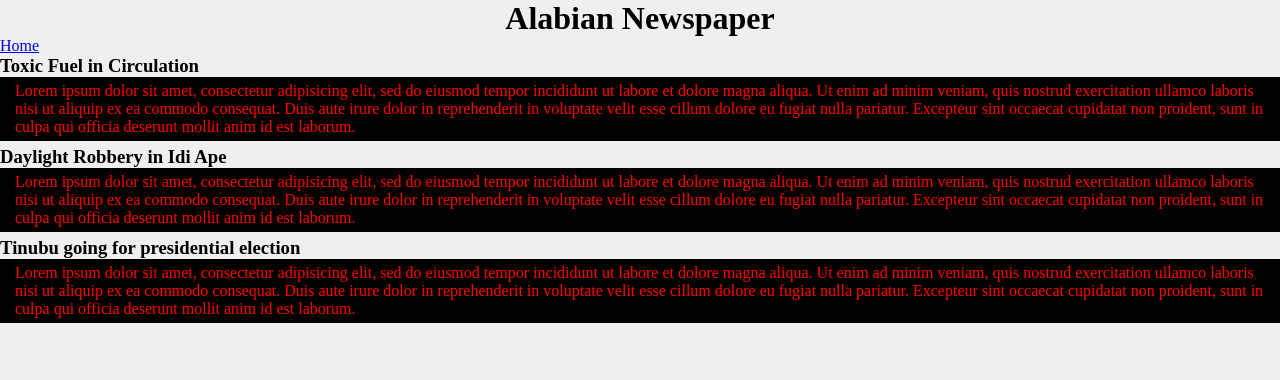
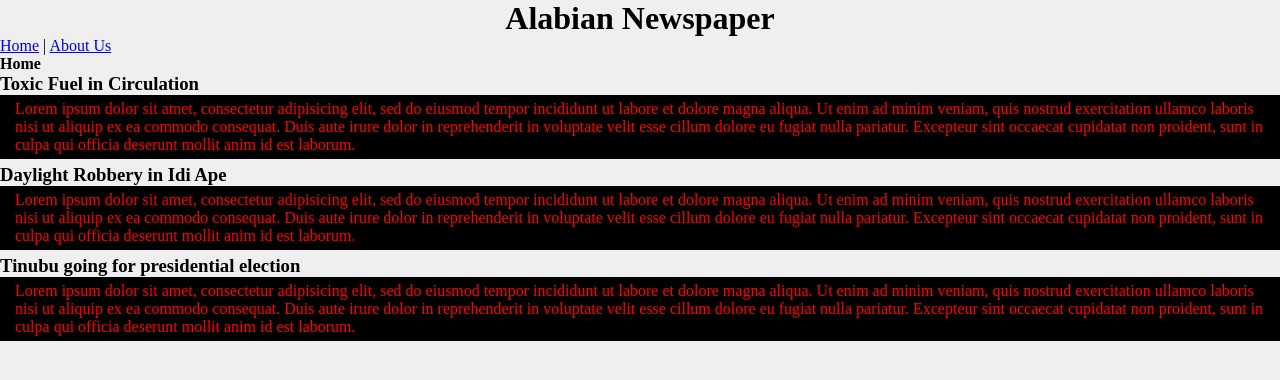
Before and after one commit to aalabi/class2201, a plain HTML site: page index.html in a window 1280 px wide. Drawn offline with Linux system fonts and the light colour scheme.

Commit message:
added about us page

```diff
--- a/index.html
+++ b/index.html
@@ -5,7 +5,8 @@
 	</head>
 	<body>
 		<h1 style='text-align:center'>Alabian Newspaper</h1>
-		<div><a href="index.html" >Home</a></div>
+		<div><a href="index.html" >Home</a> | <a href="about.html" >About Us</a></div>
+        <strong> Home </strong>
 		<h3>Toxic Fuel in Circulation</h3>
 		<p>
 			Lorem ipsum dolor sit amet, consectetur adipisicing elit, sed do eiusmod
```
